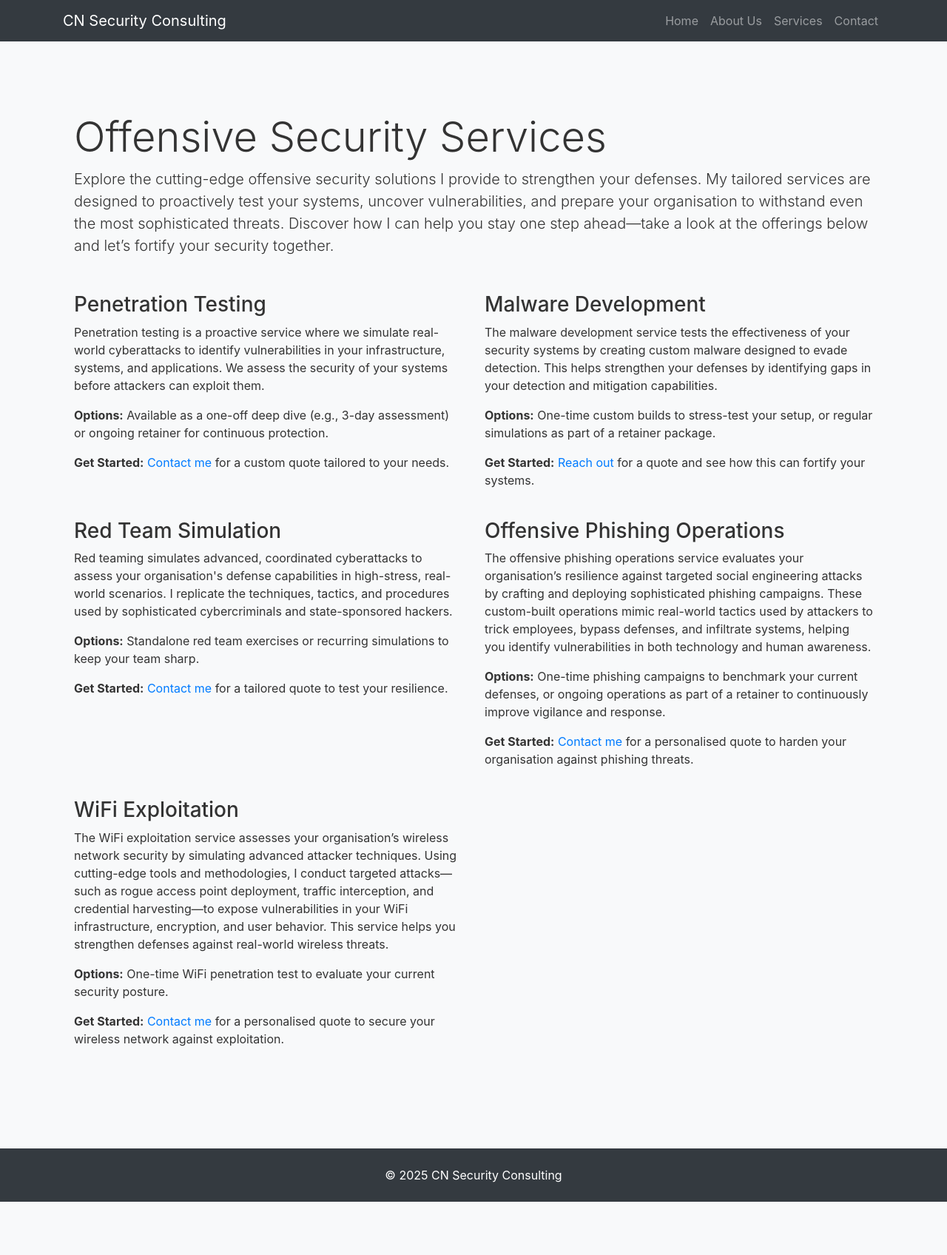
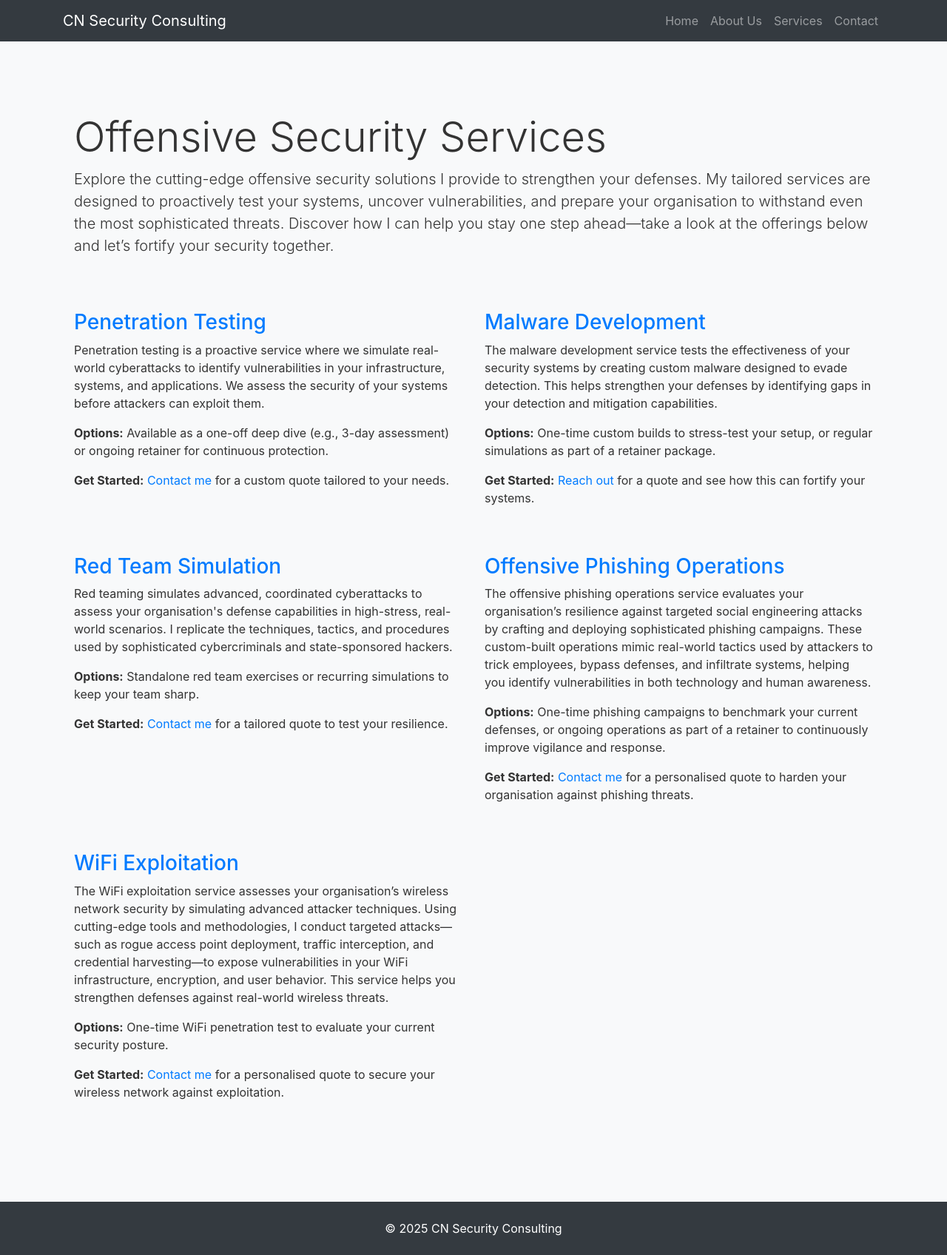
Before and after one commit to hookthieves/hookthieves.github.io, a Jekyll site: the page built from services.html, in a window 1280 px wide. Shown: the whole page at 74% size. Built offline with Jekyll 4.4.1, drawn with Linux system fonts in a browser that asks for light colours; before the commit the page ends 1624 px from its top, so only the background shows below that.

Commit message:
Update style.css

```diff
--- a/assets/css/style.css
+++ b/assets/css/style.css
@@ -19,4 +19,17 @@ body {
     border-color: #003d82;
 }
 
-/* Add your custom styles here */
+.form-control {
+    border-radius: 0;
+    border-color: #ced4da;
+}
+
+.form-control:focus {
+    border-color: #007bff;
+    box-shadow: 0 0 0 0.2rem rgba(0,123,255,.25);
+}
+
+h3 {
+    color: #007bff;
+    margin-top: 1.5rem;
+}
```
